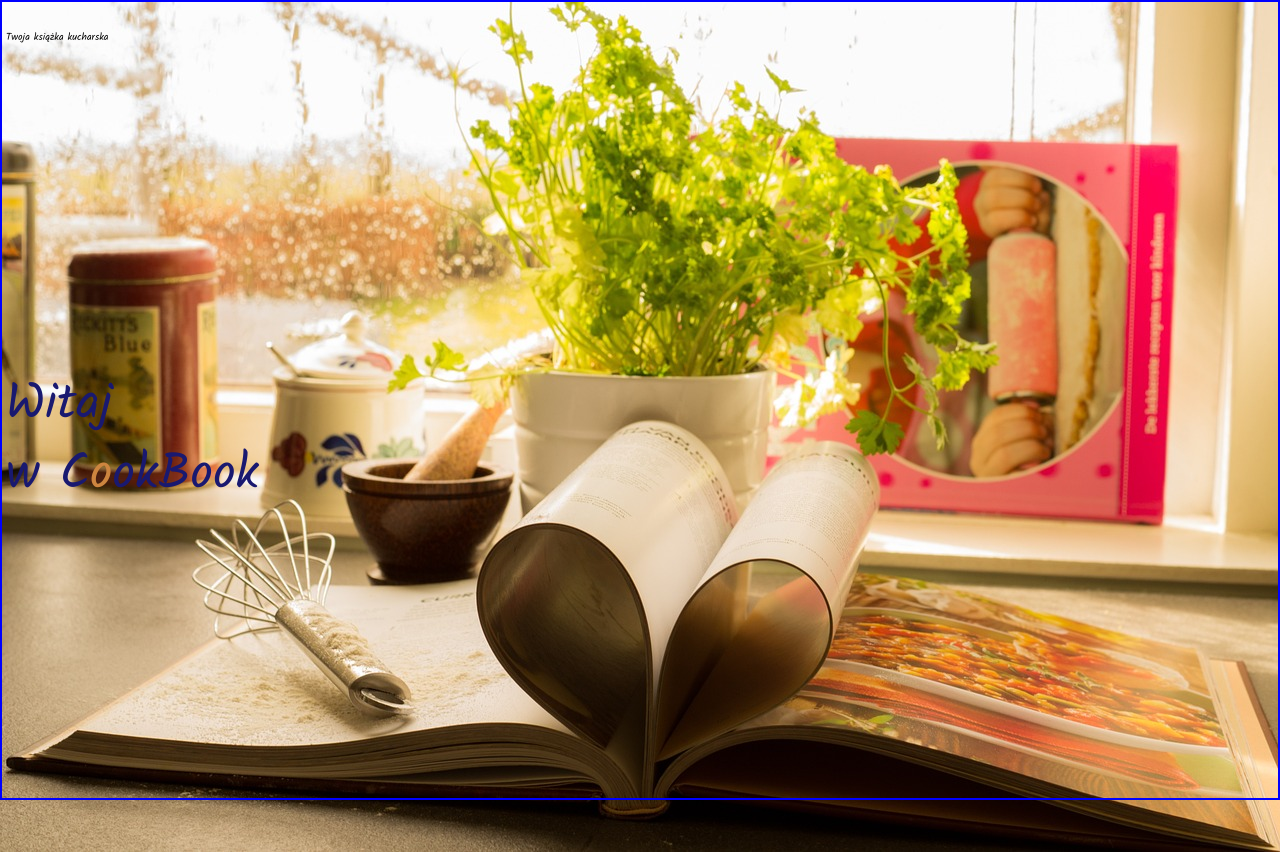
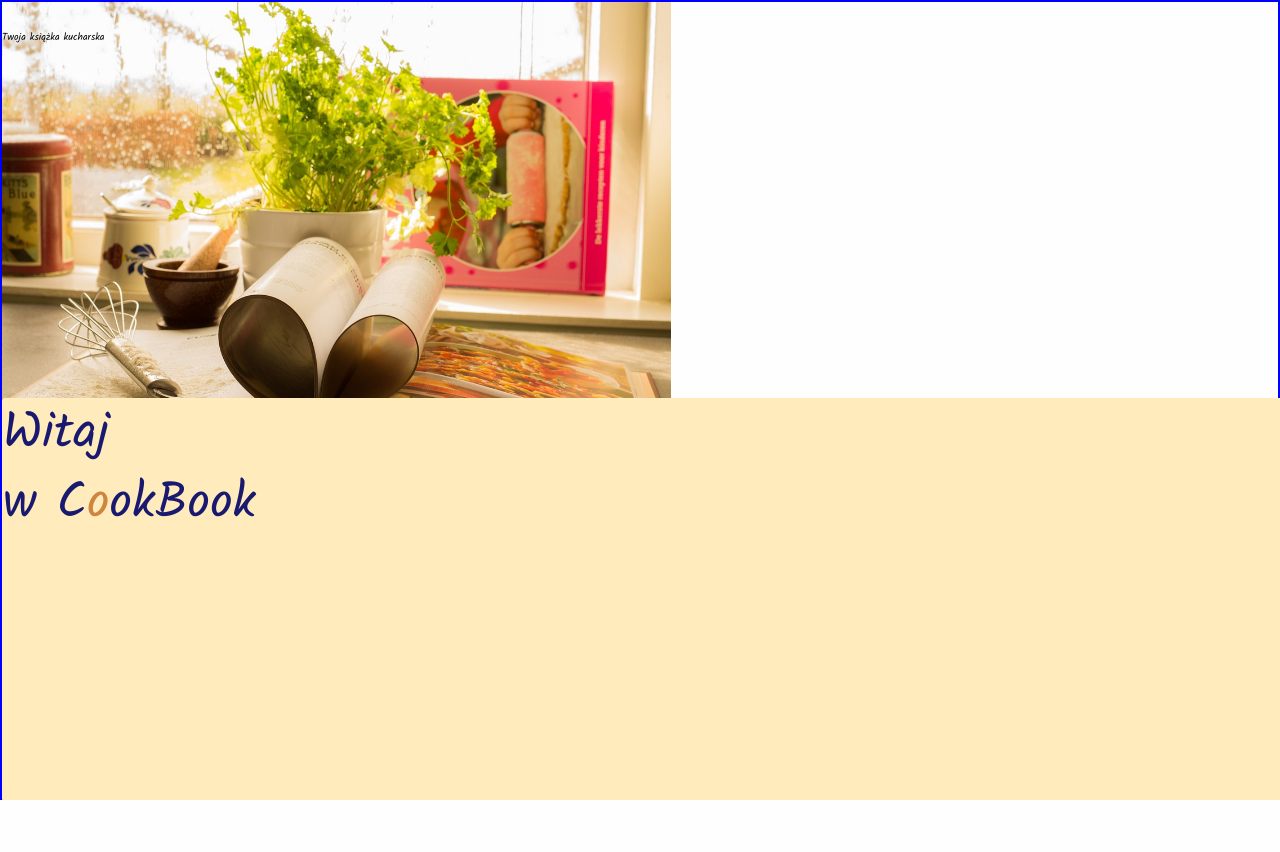
Before and after one commit to klaudiakruba/CookBook-project, a React (Vite) app in the folder cookbook-project/: page / in a window 1280 px wide. After the commit the page ends 800 px from the top, so only its background shows below. Built offline with nearby package versions, Linux system fonts and the light colour scheme.

Commit message:
work at first page

```diff
--- a/cookbook-project/src/Main_view.jsx
+++ b/cookbook-project/src/Main_view.jsx
@@ -5,10 +5,12 @@ const FirstPageMain = () => {
 	return (
 		<section className="first-page__main">
 			<img src={cookbook} className="main_img" alt="CookBook"></img>
-			<p className="first-page__text">
-				Witaj
-				<br />w C<strong className="special_text">o</strong>okBook
-			</p>
+			<div className="main">
+				<p className="first-page__text">
+					Witaj
+					<br />w C<strong className="special_text">o</strong>okBook
+				</p>
+			</div>
 		</section>
 	);
 };
--- a/cookbook-project/src/sass/main.scss
+++ b/cookbook-project/src/sass/main.scss
@@ -10,7 +10,6 @@ body {
 	border: 2px solid blue;
 	display: flex;
 	box-sizing: border-box;
-	padding-left: 0.4rem;
 }
 
 /*****FIRST PAGE*****/
@@ -31,20 +30,31 @@ nav {
 
 //main section
 .first-page__main {
+	// padding-left: 0.4rem;
+	display: flex;
+	width: 100vw;
+	height: 50%;
+	padding-bottom: 1rem;
+	align-items: center;
+
 	img {
 		position: absolute;
-
 		z-index: -1;
 		top: 0;
-		left: 0;
-		width: 100%;
-		height: 100;
+		left: -5rem;
+		width: auto;
+		height: 60%;
 	}
-	display: flex;
-	width: 100%;
-	height: 100%;
-	padding-bottom: 1rem;
-	align-items: center;
+
+	.main {
+		position: absolute;
+		bottom: 0;
+		background-color: $third-color;
+		height: 50%;
+		width: 100vw;
+		border: 1px solid $third-color;
+		border-top-left-radius: 3px;
+	}
 	.first-page__text {
 		font-family: $font-title;
 		color: $font-color-basic;
```
